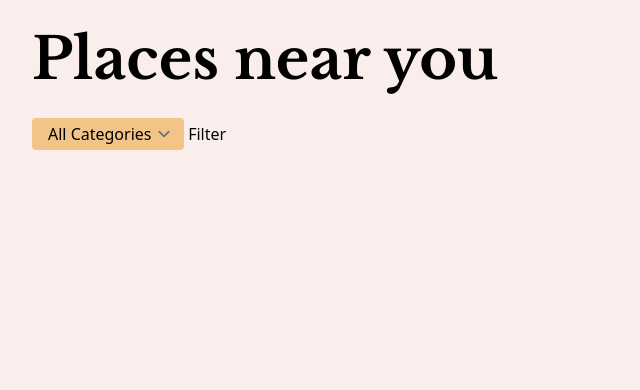
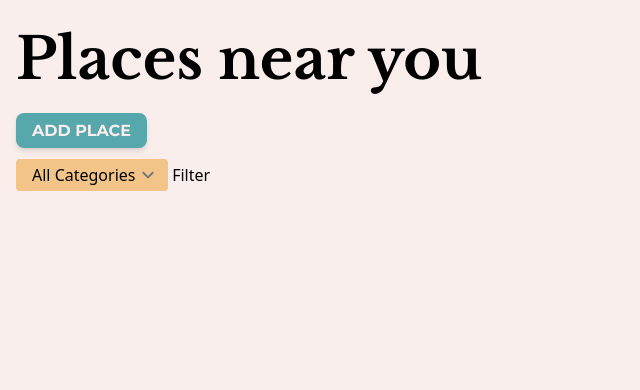
Before and after one commit to B-Selin/WoofAndWander, a Django app: page /places/ in a window 1280 px wide. Shown: the part 96-486 px from the top of the page, without its empty margins (0-640 px from the left). Run offline with Django 4.2, Linux system fonts and the light colour scheme; data that the repository does not hold is empty; style sheets or scripts are compiled from the project's sources; some libraries are stand-ins or nearby versions.

Commit message:
add buttont o add place from place index view

```diff
--- a/main_app/templates/places/index.html
+++ b/main_app/templates/places/index.html
@@ -1,10 +1,13 @@
 {% extends 'base.html' %}
 
 {% block content %}
-    <h1 class="font-bold font-header text-h4 dp:text-h1 ml-8 m-4">Places near you</h1>
+    <h1 class="font-bold font-header text-h4 dp:text-h1 m-4">Places near you</h1>
+    <div class="m-4">
+    <a href="{% url 'add_place' %}" class="bg-accent py-2 px-4 shadow-md text-light font-bold font-body rounded-lg">ADD PLACE</a>
+    </div>
     <!-- added category filter -->
     <form id="categoryFilterForm" method="GET">
-        <select name="selected_category" id="categorySelect" class="border rounded px-4 ml-8 py-1 bg-secondary border-none pr-8 focus:ring-secondary">
+        <select name="selected_category" id="categorySelect" class="border ml-4 rounded px-4 py-1 bg-secondary border-none pr-8 focus:ring-secondary">
             <option value="" class="">All Categories</option>
             {% for category in categories %}
                 <option value="{{ category }}">{{ category }}</option>
@@ -13,7 +16,7 @@
         <button type="submit" class="">Filter</button>
     </form>
     <!-- end -->
-    <div class="grid grid-cols-1 m-8 gap-4">
+    <div class="grid grid-cols-1 m-4 gap-4">
         {% for place in places %}
             <a href="{% url 'place_details' place.id %}">
                 <div class="w-full bg-primary text-light rounded-lg shadow-md p-4 cursor-pointer">
```
